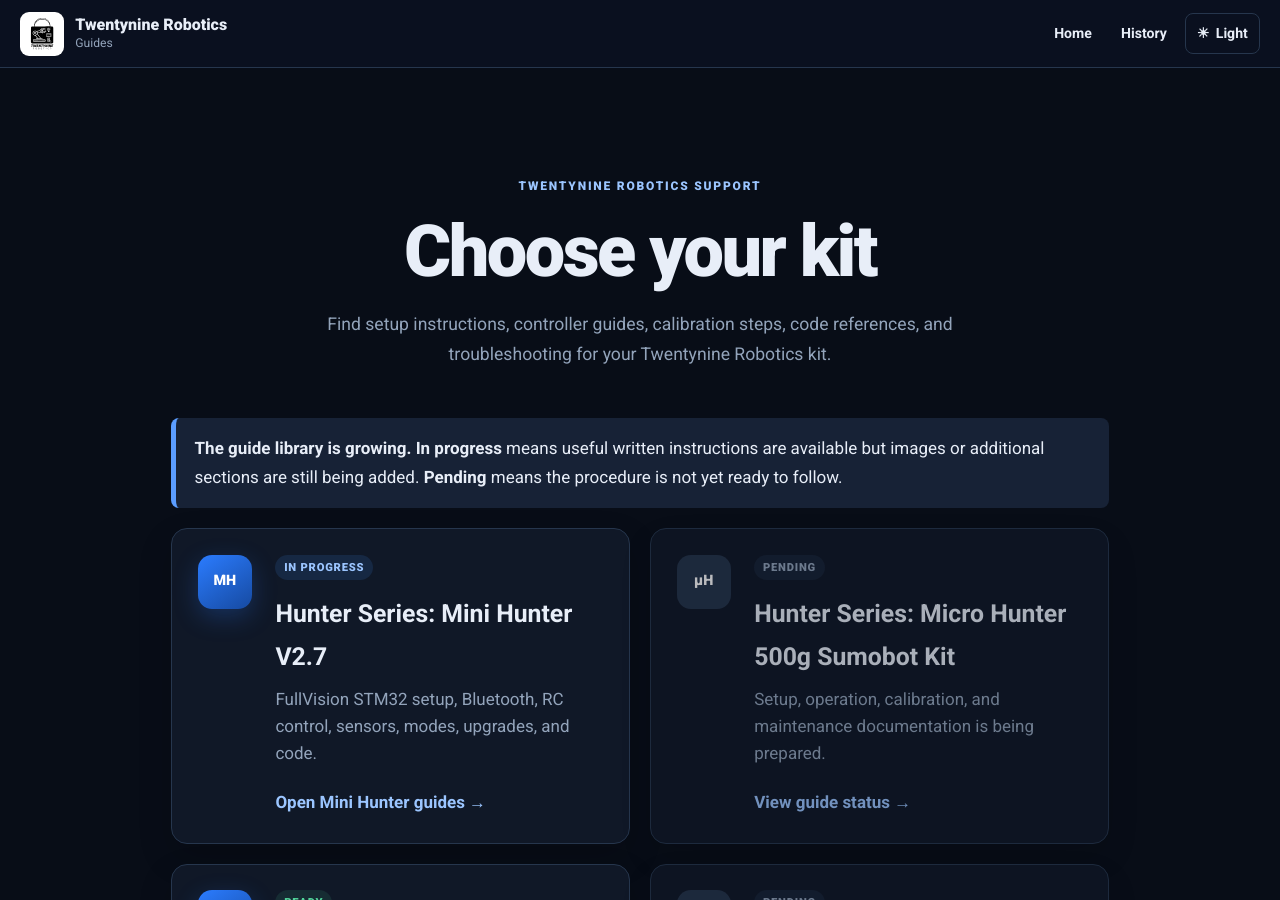
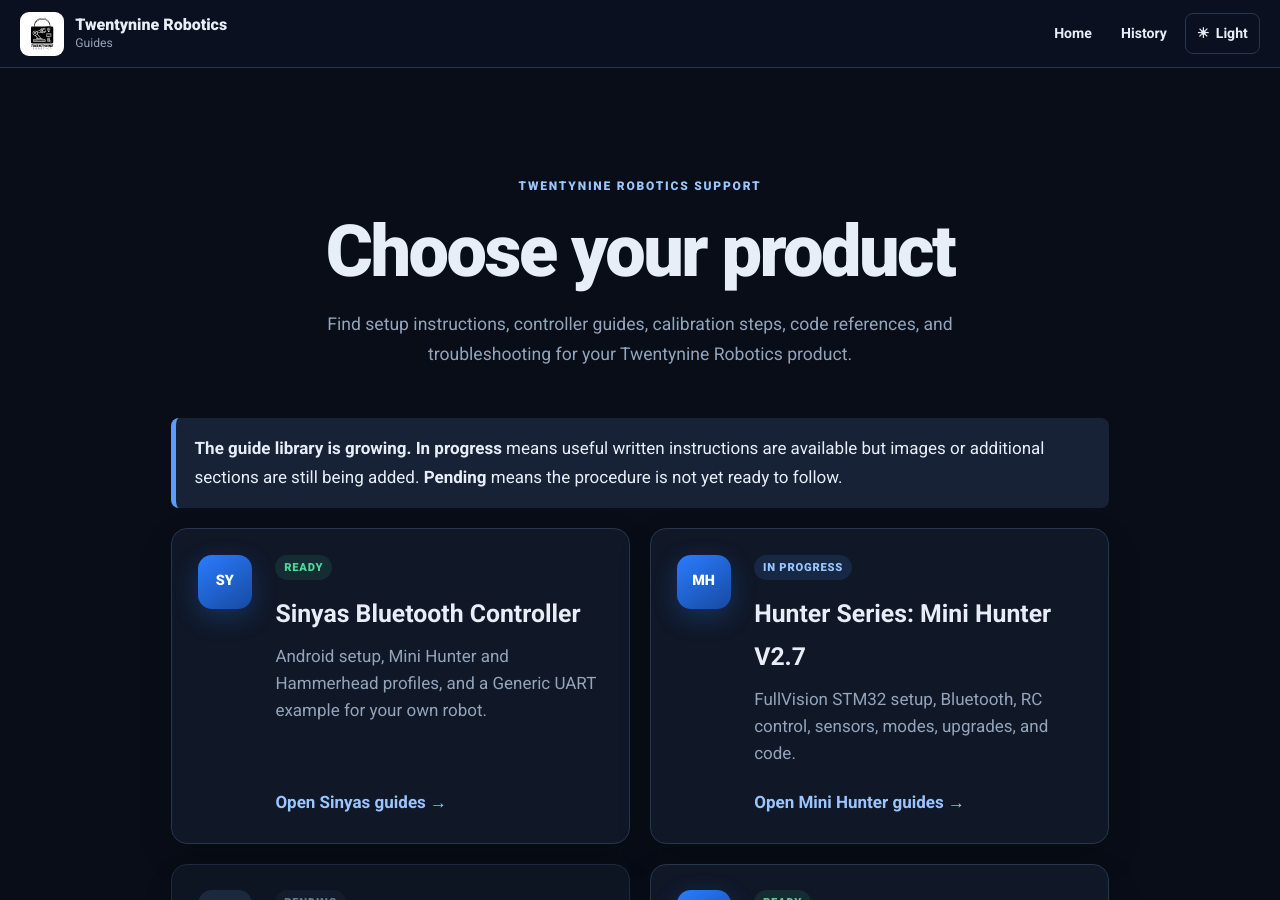
Before and after one commit to aj-morales99/twentynine-robotics-guides, a Jekyll site: the page built from docs/index.md, in a window 1280 px wide and 900 px high. Built offline with Jekyll 4.4.1, drawn with Linux system fonts in a browser that asks for light colours.

Commit message:
Add standalone Sinyas V1.0 product guide

```diff
--- a/docs/_layouts/default.html
+++ b/docs/_layouts/default.html
@@ -40,12 +40,21 @@
 
     <div id="sidebar-backdrop" class="sidebar-backdrop" hidden></div>
     <div class="docs-layout">
-      <aside id="docs-sidebar" class="docs-sidebar" aria-label="Kit guides" hidden>
+      <aside id="docs-sidebar" class="docs-sidebar" aria-label="Product guides" hidden>
         <div class="sidebar-product">
           <span class="product-mark" aria-hidden="true">K</span>
-          <span><small>GUIDE LIBRARY</small><strong>Kits</strong></span>
+          <span><small>GUIDE LIBRARY</small><strong>Products</strong></span>
         </div>
-        <nav class="chapter-nav kit-tree" aria-label="Kit guide tree">
+        <nav class="chapter-nav kit-tree" aria-label="Product guide tree">
+          <details class="kit-tree__kit" data-kit-path="/sinyas/">
+            <summary><span>Sinyas Bluetooth Controller</span><span class="tree-status ready">Ready</span></summary>
+            <div class="kit-tree__children">
+              <a class="nav-top-level" data-guide-path="/sinyas/" href="{{ '/sinyas/' | relative_url }}">Installation and setup</a>
+              <a data-guide-path="/sinyas/mini-hunter.html" href="{{ '/sinyas/mini-hunter.html' | relative_url }}">Mini Hunter profile</a>
+              <a data-guide-path="/sinyas/hammerhead.html" href="{{ '/sinyas/hammerhead.html' | relative_url }}">Hammerhead profile</a>
+              <a data-guide-path="/sinyas/generic.html" href="{{ '/sinyas/generic.html' | relative_url }}">Generic UART guide</a>
+            </div>
+          </details>
           <details class="kit-tree__kit" data-kit-path="/mini-hunter/" open>
             <summary><span>Hunter Series: Mini Hunter V2.7</span><span class="tree-status in-progress">In progress</span></summary>
             <div class="kit-tree__children">
@@ -134,6 +143,15 @@
         updateThemeButton();
 
         const guideSets = {
+          "/sinyas/": {
+            name: "Sinyas Bluetooth Controller",
+            guides: [
+              ["/sinyas/", "Installation and setup"],
+              ["/sinyas/mini-hunter.html", "Mini Hunter profile"],
+              ["/sinyas/hammerhead.html", "Hammerhead profile"],
+              ["/sinyas/generic.html", "Generic UART guide"]
+            ]
+          },
           "/mini-hunter/": {
             name: "Hunter Series: Mini Hunter V2.7",
             guides: [
@@ -171,7 +189,7 @@
             ]
           }
         };
-        const kitMarkers = ["/mini-hunter/", "/micro-hunter/", "/hammerhead/", "/blt-n20/"];
+        const kitMarkers = ["/sinyas/", "/mini-hunter/", "/micro-hunter/", "/hammerhead/", "/blt-n20/"];
         const activeKitMarker = kitMarkers.find(function (kit) { return location.pathname.indexOf(kit) >= 0; });
         const marker = activeKitMarker || "/mini-hunter/";
         const activeGuideSet = guideSets[activeKitMarker];
--- a/docs/index.md
+++ b/docs/index.md
@@ -7,13 +7,22 @@ permalink: /
 
 <section class="home-hero">
   <span class="eyebrow">TWENTYNINE ROBOTICS SUPPORT</span>
-  <h1>Choose your kit</h1>
-  <p>Find setup instructions, controller guides, calibration steps, code references, and troubleshooting for your Twentynine Robotics kit.</p>
+  <h1>Choose your product</h1>
+  <p>Find setup instructions, controller guides, calibration steps, code references, and troubleshooting for your Twentynine Robotics product.</p>
 </section>
 
 <div class="note"><strong>The guide library is growing.</strong> <strong>In progress</strong> means useful written instructions are available but images or additional sections are still being added. <strong>Pending</strong> means the procedure is not yet ready to follow.</div>
 
 <div class="product-grid">
+  <a class="product-card product-card--ready" href="sinyas/">
+    <span class="product-card__mark" aria-hidden="true">SY</span>
+    <span class="product-card__content">
+      <span class="availability available">Ready</span>
+      <strong>Sinyas Bluetooth Controller</strong>
+      <span>Android setup, Mini Hunter and Hammerhead profiles, and a Generic UART example for your own robot.</span>
+      <span class="product-action">Open Sinyas guides <span aria-hidden="true">→</span></span>
+    </span>
+  </a>
   <a class="product-card product-card--ready" href="mini-hunter/">
     <span class="product-card__mark" aria-hidden="true">MH</span>
     <span class="product-card__content">
```
Also changed, not shown: docs/sinyas/generic.md (added, +93 -0 lines), docs/sinyas/hammerhead.md (added, +23 -0 lines), docs/sinyas/index.md (added, +93 -0 lines), docs/sinyas/mini-hunter.md (added, +75 -0 lines), docs/assets/images/sinyas/bluetooth.webp (added), docs/assets/images/sinyas/configuration.webp (added), docs/assets/images/sinyas/drive.webp (added), docs/assets/images/sinyas/enemy.webp (added), docs/assets/images/sinyas/generic.webp (added), docs/assets/images/sinyas/hammerhead.webp (added), docs/assets/images/sinyas/line.webp (added), docs/assets/images/sinyas/opening.webp (added), docs/assets/images/sinyas/servo.webp (added), 3 other files.
